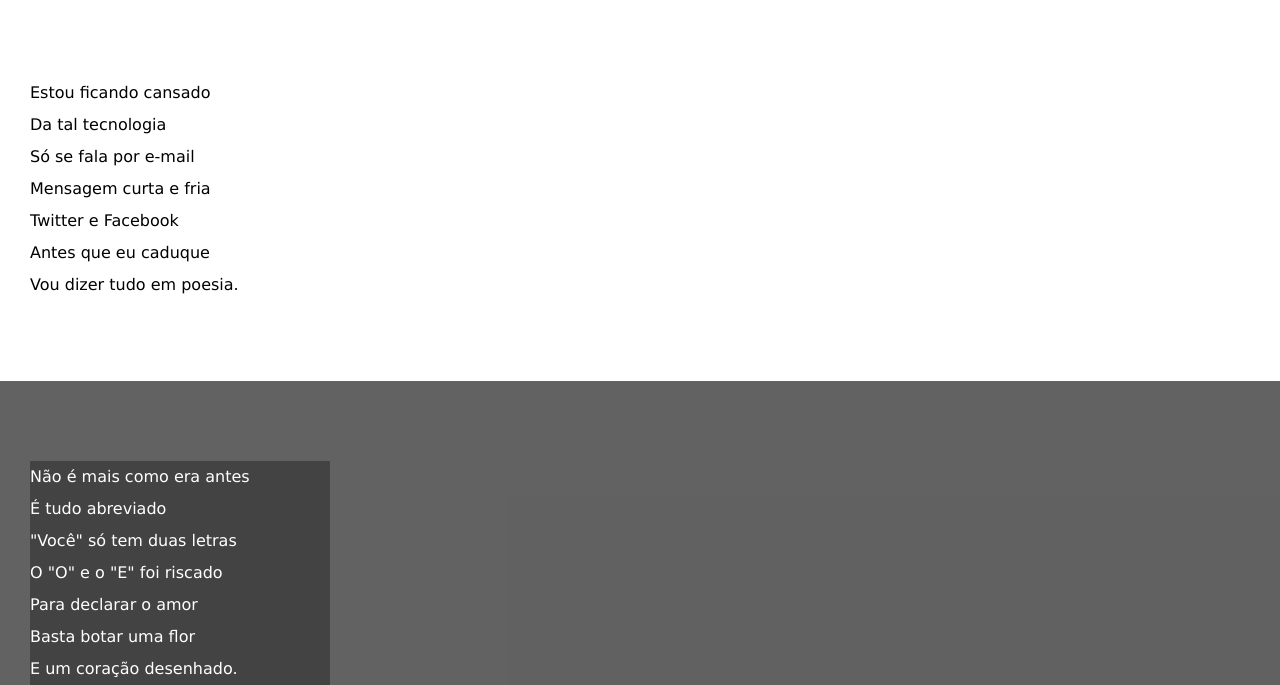
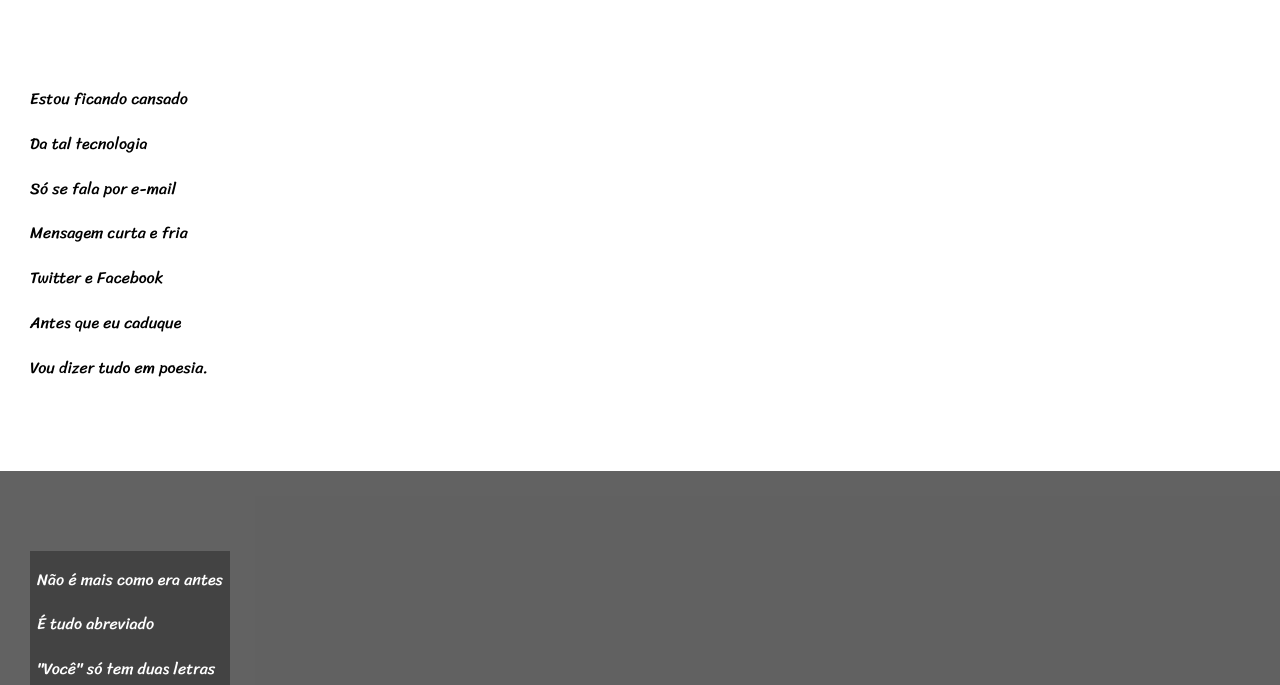
Before and after one commit to LMatosDeveloper/html-css, a plain HTML site: page desafios/D12/index.html in a window 1280 px wide. Shown: the part 267-952 px from the top of the page. Drawn offline with Linux system fonts and the light colour scheme.

Commit message:
atualização de estilos

```diff
--- a/desafios/D12/style/style.css
+++ b/desafios/D12/style/style.css
@@ -15,7 +15,7 @@
 --fonte3: 'Sriracha', cursive;
 }
 
-body {
+html, body {
     min-height: 100vh;
     background-color: darkgray;
     font-family: var(--fonte1);
@@ -53,8 +53,9 @@ header a:hover, footer a:hover {
 section {
     padding-top: 10vh;
     padding-bottom: 10vh;
-    line-height: 2em;
+    line-height: 3.5vw;
     padding-left: 30px;
+    font-family: var(--fonte3);
 }
 
 section.normal {
@@ -69,7 +70,8 @@ section.imagem {
 
 section.imagem > p {
     background-color: rgba(0, 0, 0, 0.322);
-    width: 300px;
+    display: inline-block;
+    padding: 7px;
 }
 footer {
     background-color: black;
```
